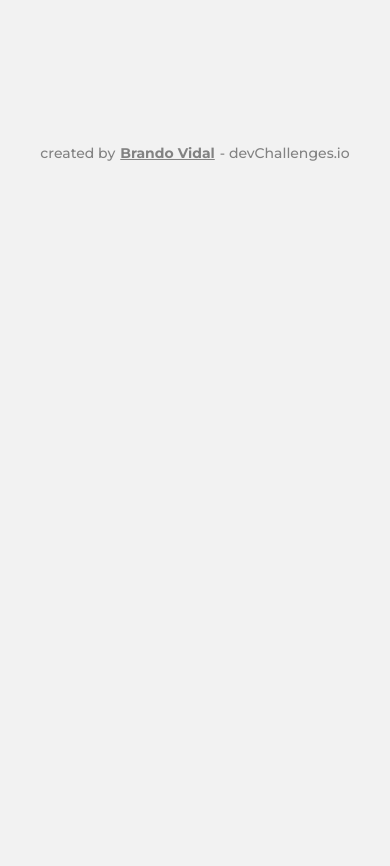
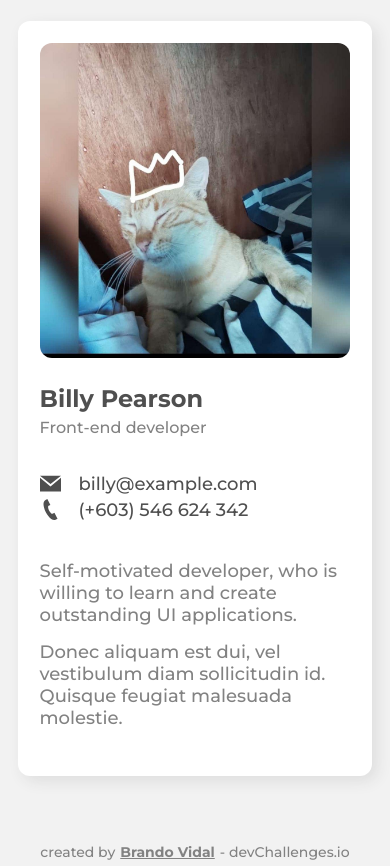
Before and after one commit to brandovidal/portfolio-master, a website: page src/index.html in a window 390 px wide. Before the commit the page ends 844 px from the top, so only its background shows below. Drawn offline with Linux system fonts and the light colour scheme.

Commit message:
Update card
Signed-off-by: Brando Vidal <yisusdracon@gmail.com>

```diff
--- a/src/index.html
+++ b/src/index.html
@@ -13,12 +13,47 @@
       type="image/x-icon"
       href="https://devchallenges.io/"
     />
-    <link rel="stylesheet" href="style.css">
+    <link rel="stylesheet" href="style.css" />
     <title>Portfolio Master</title>
   </head>
   <body>
     <main class="container">
+      <section class="card resumen">
+        <article class="image">
+          <picture><img src="assets/img/wilson.jpg" alt="" /></picture>
+        </article>
+        <article class="body">
+          <div class="header row">
+            <div class="col">
+              <h1 class="title">Billy Pearson</h1>
+              <h3 class="subtitle">Front-end developer</h3>
+            </div>
 
+            <div class="col">
+              <a id="email" class="link" href="#">
+                <picture class="icon"
+                  ><img src="assets/svg/email.svg" alt=""
+                /></picture>
+                <label for="email">billy@example.com</label>
+              </a>
+              <a id="phone" class="link" href="#">
+                <picture class="icon"
+                  ><img src="assets/svg/phone.svg" alt=""
+                /></picture>
+                <label for="phone">(+603) 546 624 342</label>
+              </a>
+            </div>
+          </div>
+          <p class="text">
+            Self-motivated developer, who is willing to learn and create
+            outstanding UI applications.
+          </p>
+          <p class="text">
+            Donec aliquam est dui, vel vestibulum diam sollicitudin id. Quisque
+            feugiat malesuada molestie.
+          </p>
+        </article>
+      </section>
     </main>
     <footer>
       created by <span class="username">Brando Vidal</span> - devChallenges.io
--- a/src/style.css
+++ b/src/style.css
@@ -22,6 +22,8 @@ body {
   margin: 0;
   padding: 0;
   font-family: var(--font-default);
+  font-style: normal;
+  font-weight: 500;
   color: var(--color-default);
   background-color: var(--bg-default);
 }
@@ -101,15 +103,21 @@ button.btn-outline-primary {
 .hidden {
   display: none;
 }
+.link {
+  display: flex;
+  font-size: 18px;
+  line-height: 22px;
+  color: var(--color-secondary);
+}
 
 /**** Font Weight Styles ****/
-.font-default {
+.font-weight-default {
   font-weight: 500;
 }
-.font-semibold {
+.font-weight-semibold {
   font-weight: 600;
 }
-.font-bold {
+.font-weight-bold {
   font-weight: 700;
 }
 
@@ -133,8 +141,41 @@ button.btn-outline-primary {
   display: flex;
   flex-direction: column;
   justify-content: center;
-  /* padding: 5vh 5vw; */
-  padding: 70px 197px;
+  padding: 5vh 5vw;
+  /* padding: 70px 197px; */
+}
+
+/**** Resumen ****/
+main .resumen {
+  display: flex;
+}
+main .resumen .image {
+  max-width: 270px;
+}
+main .resumen .icon img {
+  width: 21px;
+  height: 21px;
+  border-radius: 0;
+  margin-right: 18px;
+}
+main .resumen .title {
+  margin-bottom: 5px;
+}
+main .resumen .subtitle {
+  margin-bottom: 35px;
+}
+main .resumen .text {
+  margin-bottom: 15px;
+}
+
+/**** Cards ****/
+.row {
+  display: grid;
+  grid-template-columns: repeat(2, 1fr);
+}
+.row .col {
+  display: flex;
+  flex-direction: column;
 }
 
 /**** Cards ****/
@@ -152,6 +193,9 @@ button.btn-outline-primary {
   cursor: pointer;
   box-shadow: 10px 10px 30px rgba(51, 51, 51, 0.1);
 }
+.card .body {
+  padding: 0 32px;
+}
 .card picture {
   max-width: 380px;
 }
@@ -160,18 +204,20 @@ button.btn-outline-primary {
   width: 100%;
 }
 .card .title {
-  font-style: normal;
-  font-weight: 500;
   font-size: 24px;
   line-height: 29px;
   color: var(--color-secondary);
-  /* margin-bottom: 30px; */
 }
-.card .content {
-  font-style: normal;
+.card .subtitle {
   font-weight: 500;
   font-size: 16px;
   line-height: 20px;
+  color: var(--color-default);
+}
+.card .text {
+  font-weight: 500;
+  font-size: 18px;
+  line-height: 22px;
 }
 
 /**** Footer ****/
@@ -182,7 +228,7 @@ footer {
   justify-content: center;
   text-align: center;
   padding: 5px;
-  font-style: normal;
+
   font-weight: 500;
   font-size: 14px;
   line-height: 17px;
@@ -196,3 +242,38 @@ footer .username {
   padding: 0 5px;
   text-decoration: underline;
 }
+
+/**** Container && Resumen ****/
+@media (max-width: 768px) {
+  .container {
+    padding: 2.5vh 4.5vw;
+  }
+  main .resumen {
+    flex-direction: column;
+  }
+  main .resumen .image {
+    margin: 0 auto;
+    max-width: 370px;
+  }
+  main .resumen .body {
+    padding: 22px 0 10px 0;
+  }
+  main .resumen .row {
+    grid-template-columns: repeat(1, 1fr);
+    row-gap: 35px;
+  }
+  main .resumen .header {
+    margin-bottom: 35px;
+  }
+  main .resumen .subtitle {
+    margin-bottom: 0;
+  }
+}
+
+/**** Row ****/
+@media (max-width: 768px) {
+  .row {
+    grid-template-columns: repeat(1, 1fr);
+    /* grid-template-rows: repeat(2, 1fr); */
+  }
+}
```
Also changed, not shown: src/assets/img/wilson.jpg (added), src/assets/svg/email.svg (added), src/assets/svg/phone.svg (added).
